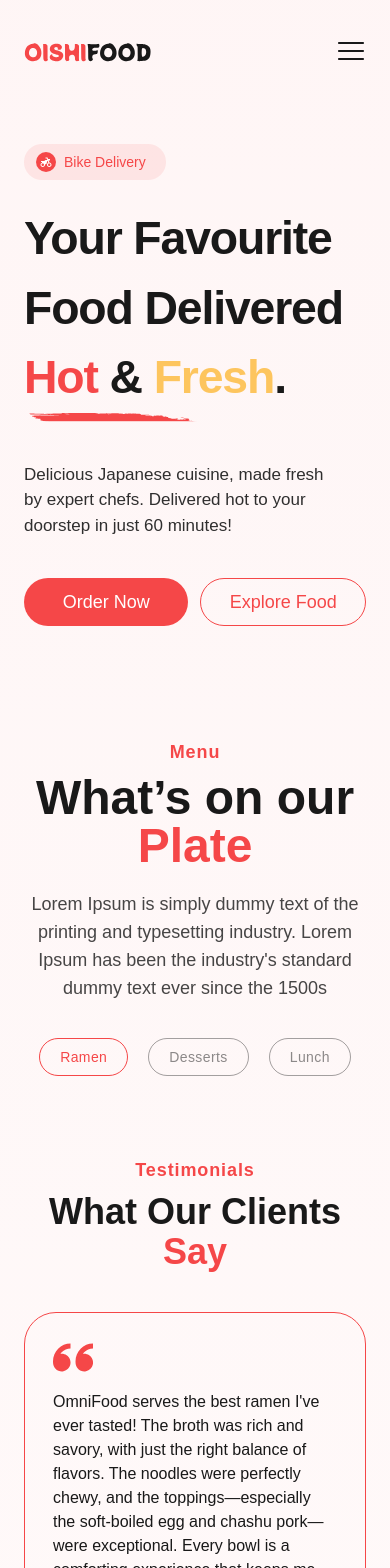
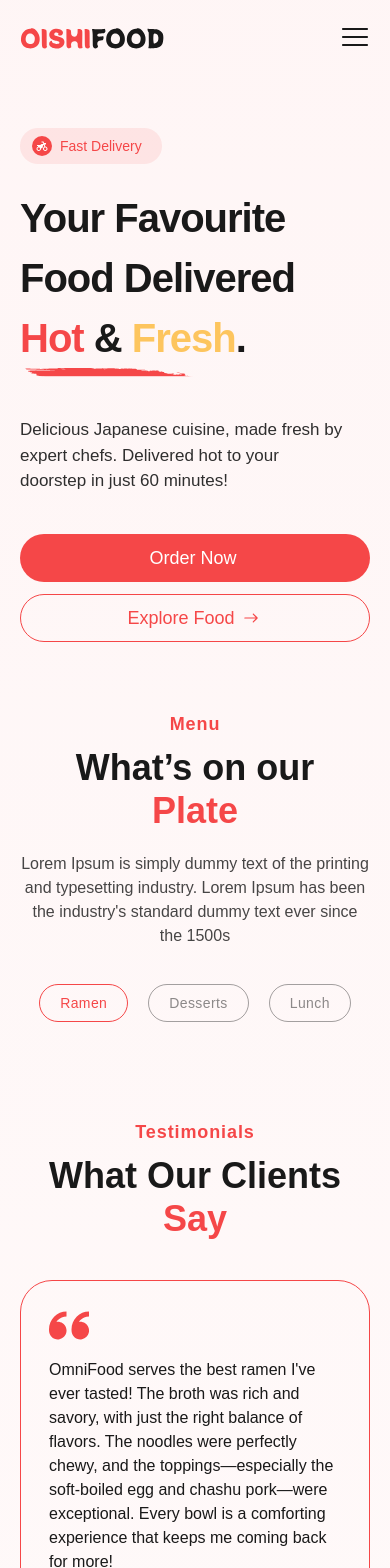
Before and after one commit to devJennyy/oishi-food, a React (Vite) app: page /homepage in a window 390 px wide. Shown: the top 1568 px of the page. Built offline with nearby package versions, Linux system fonts and the light colour scheme; a web font is replaced by a local one.

Commit message:
Minor changes on the UI.

```diff
--- a/src/components/Hero.tsx
+++ b/src/components/Hero.tsx
@@ -1,28 +1,35 @@
+import { IoIosArrowRoundForward } from "react-icons/io";
 import { RiMotorbikeFill } from "react-icons/ri";
 
 const Hero = () => {
   const buttons = [
-    { text: "Order Now", style: "bg-secondary text-white" },
-    { text: "Explore Food", style: "border border-secondary dark:border-white text-secondary dark:text-white" },
+    { text: "Order Now", style: "bg-secondary text-white", linkTo: "#promotional-offer", },
+    {
+      text: "Explore Food",
+      style:
+        "border border-secondary dark:border-white text-secondary dark:text-white",
+      icon: <IoIosArrowRoundForward size={24} />,
+      linkTo: "#menu",
+    },
   ];
 
   return (
     <div
       id="hero"
-      className="flex md:flex-row flex-col justify-between max-w-[1440px] w-full mx-auto 2xl:px-[75px] xl:px-7 px-6 relative overflow-x-hidden overflow-y-scroll no-scrollbar"
+      className="flex md:flex-row flex-col justify-between max-w-[1440px] w-full mx-auto 2xl:px-[75px] xl:px-7 px-5 relative overflow-x-hidden overflow-y-scroll no-scrollbar sm:pb-10 pb-5"
     >
-      <div className="flex flex-col text-left gap-4 xl:pt-[250px] lg:pt-48 md:pt-32 sm:pt-48 pt-36">
+      <div className="flex flex-col text-left gap-4 xl:pt-[250px] lg:pt-48 md:pt-32 sm:pt-48 pt-32">
         <div className="flex justify-center items-center gap-2 py-2 px-3 bg-secondary/10 w-fit rounded-full lg:mb-3 sm:mb-0 mb-2">
           <div className="bg-secondary rounded-full p-1">
             <RiMotorbikeFill className="text-white lg:text-sm text-[12px]" />
           </div>
           <p className="text-secondary dark:text-white lg:text-sm text-sm pr-2">
-            Bike Delivery
+            Fast Delivery
           </p>
         </div>
 
-        <div className="max-w-[36rem] w-full">
-          <p className="font-black xl:text-[3.7rem] lg:text-[3.3rem] md:text-[2.4rem] tracking-tight sm:tracking-normal sm:text-[3.5rem] text-[2.9rem] lg:leading-[4.7rem] md:leading-[3.5rem] sm:leading-[4.5rem]">
+        <div className="sm:max-w-[36rem] max-w-[20rem] w-full">
+          <p className="font-black xl:text-[3.7rem] lg:text-[3.3rem] md:text-[2.4rem] tracking-tight sm:tracking-normal sm:text-[3.5rem] iphone14:text-[2.9rem] iphoneSE:text-[2.5rem] lg:leading-[4.7rem] md:leading-[3.5rem] sm:leading-[4.5rem]">
             Your Favourite Food Delivered{" "}
             <span className="text-secondary">Hot</span> &{" "}
             <span className="text-tertiary">Fresh</span>.
@@ -36,24 +43,26 @@ const Hero = () => {
 
         <div className="lg:max-w-[28rem] 2xl:max-w-[32rem] md:max-w-[18rem] sm:max-w-[30rem] w-full lg:mt-7 sm:mt-4 mt-6 sm:pr-0 pr-6">
           <p className="xl:text-xl lg:text-lg md:text-sm sm:text-lg text-[17px] opacity-90">
-            Delicious Japanese cuisine, made fresh by expert chefs. Delivered hot to your doorstep in just 60 minutes!
+            Delicious Japanese cuisine, made fresh by expert chefs. Delivered
+            hot to your doorstep in just 60 minutes!
           </p>
         </div>
 
-        <div className="flex lg:gap-4 gap-3 xl:text-lg lg:text-lg md:text-sm text-lg lg:mt-7 sm:mt-4 mt-6">
+        <div className="flex sm:flex-row flex-col lg:gap-4 gap-3 xl:text-lg lg:text-lg md:text-sm text-lg lg:mt-7 sm:mt-4 mt-6">
           {buttons.map((button, index) => (
-            <button
+            <a href={button.linkTo}
               key={index}
-              className={`w-full h-12 lg:max-w-[10.5rem] lg:h-[3.2rem] sm:max-w-[9.5rem] sm:h-[3rem] md:max-w-[7rem] md:h-[2.5rem] rounded-full ${button.style}`}
+              className={`flex justify-center items-center gap-1 w-full h-12 lg:max-w-[10.5rem] lg:h-[3.2rem] sm:max-w-[9.5rem] sm:h-[3rem] md:max-w-[7rem] md:h-[2.5rem] rounded-full ${button.style}`}
             >
               <p>{button.text}</p>
-            </button>
+              <div className="sm:hidden">{button.icon}</div>
+            </a>
           ))}
         </div>
       </div>
 
-      <div className="relative xl:pt-44 lg:pt-[190px] pt-36">
-        <div className="w-full max-w-full xl:pr-10 xl:pt-0 lg:pt-4 md:flex hidden">
+      <div className="relative xl:pt-44 lg:pt-[190px] pt-36 md:flex hidden">
+        <div className="w-full max-w-full xl:pr-10 xl:pt-0 lg:pt-4">
           <img
             src="/images/sample.png"
             className="w-full h-full relative z-20"
--- a/src/components/HowItWorks.tsx
+++ b/src/components/HowItWorks.tsx
@@ -33,7 +33,7 @@ const HowItWorks = () => {
   return (
     <div
       id="how-it-works"
-      className="max-w-[1440px] mx-auto w-full flex flex-col justify-center items-center lg:gap-32 sm:gap-10 gap-5 mt-[7rem] md:mt-0 2xl:px-[75px] xl:px-7 px-6"
+      className="flex flex-col justify-center items-center max-w-[1440px] mx-auto w-full lg:py-16 py-12 lg:gap-32 sm:gap-10 gap-5 2xl:px-[75px] xl:px-7 px-5"
     >
       <div className="flex flex-col gap-2">
         <p className="font-bold capitalize text-secondary sm:text-xl text-lg tracking-wider">
--- a/src/components/Layout/Header.tsx
+++ b/src/components/Layout/Header.tsx
@@ -19,17 +19,17 @@ const Header = () => {
   const toggleMenu = () => setIsOpen(!isOpen);
 
   return (
-    <header className="flex justify-between 2xl:px-[75px] xl:px-7 px-6 items-center max-w-[1440px] w-full absolute top-0 py-9 z-50">
+    <header className="flex justify-between 2xl:px-[75px] xl:px-7 px-5 items-center max-w-[1440px] w-full absolute top-0 sm:py-9 py-5 z-50">
       <div className="h-full">
         <img
           src="/oishi-food-text-logo.svg"
           alt="Oishi Food Logo"
-          className="xl:w-full lg:w-36 w-32 dark:hidden"
+          className="xl:w-full lg:w-36 sm:w-32 w-[145px] dark:hidden"
         />
         <img
           src="/dark-oishi-food-text-logo.svg"
           alt="Oishi Food Logo"
-          className="xl:w-full lg:w-36 w-32 hidden dark:flex"
+          className="xl:w-full lg:w-36 sm:w-32 w-[145px] hidden dark:flex"
         />
       </div>
 
--- a/src/components/Menu.tsx
+++ b/src/components/Menu.tsx
@@ -24,18 +24,18 @@ const Menu = () => {
   return (
     <div
       id="menu"
-      className="max-w-[1440px] mx-auto w-full flex flex-col justify-center items-center lg:gap-8 gap-5 mt-[-2rem] md:mt-0 2xl:px-[75px] xl:px-7 px-6"
+      className="flex flex-col justify-center items-center max-w-[1440px] mx-auto w-full py-12 lg:gap-8 gap-5 2xl:px-[75px] xl:px-7 px-5"
     >
       <div className="flex flex-col gap-2">
         <p className="font-bold capitalize text-secondary sm:text-xl text-lg tracking-wider">
           Menu
         </p>
-        <p className="lg:text-5xl md:text-4xl text-5xl lg:font-semibold sm:font-bold font-black sm:leading-tight">
+        <p className="lg:text-5xl md:text-4xl sm:text-5xl text-4xl lg:font-semibold sm:font-bold font-black sm:leading-tight leading-[2.7rem] sm:w-full max-w-[20rem] w-full">
           What’s on our <span className="text-secondary">Plate</span>
         </p>
       </div>
       <div className="lg:max-w-[48rem] md:max-w-[38rem] max-w-[30rem] w-full">
-        <p className="text-lg opacity-80">
+        <p className="sm:text-lg opacity-80">
           Lorem Ipsum is simply dummy text of the printing and typesetting
           industry. Lorem Ipsum has been the industry's standard dummy text ever
           since the 1500s
--- a/src/components/PromotionalOffer.tsx
+++ b/src/components/PromotionalOffer.tsx
@@ -2,10 +2,10 @@ const PromotionalOffer = () => {
   return (
     <div
       id="promotional-offer"
-      className="max-w-[1440px] mx-auto w-full flex flex-col justify-center items-center lg:gap-32 sm:gap-10 gap-5 mt-[7rem] md:mt-10 2xl:px-[75px] xl:px-7 px-6"
+      className="flex flex-col justify-center items-center max-w-[1440px] mx-auto w-full lg:py-20 py-12 lg:gap-32 sm:gap-10 gap-5 2xl:px-[75px] xl:px-7 px-5"
     >
       <div className="flex sm:flex-row flex-col w-full xl:h-[614px] lg:h-[500px] md:h-[370px] sm:h-[340px] h-full sm:rounded-[30px] rounded-2xl bg-secondary/5 relative overflow-hidden">
-        <div className="flex flex-col sm:justify-center h-full w-full xl:max-w-[32rem] lg:max-w-[29rem] md:max-w-[20rem] sm:max-w-[15.5rem] xl:gap-4 lg:gap-3 sm:gap-2 gap-3 text-left xl:pl-24 lg:pl-16 md:pl-12 sm:pl-8 p-10 sm:p-0">
+        <div className="flex flex-col sm:justify-center sm:items-start items-center h-full w-full xl:max-w-[32rem] lg:max-w-[29rem] md:max-w-[20rem] sm:max-w-[15.5rem] xl:gap-4 lg:gap-3 sm:gap-2 gap-3 sm:text-left text-center xl:pl-24 lg:pl-16 md:pl-12 sm:pl-10 p-7 sm:p-0">
           <p className="font-bold xl:text-xl lg:text-lg md:text-[16px] sm:text-sm tracking-widest text-secondary">
             Try for Free
           </p>
--- a/src/components/Testimonials.tsx
+++ b/src/components/Testimonials.tsx
@@ -5,7 +5,7 @@ const Testimonials = () => {
   return (
     <div
       id="testimonials"
-      className="flex items-center gap-12 xl:gap-32 lg:gap-16 h-[601px] max-w-[1440px] w-full mx-auto px-6 md:px-14 sm:px-16 lg:px-0 lg:pr-10 2xl:pr-[7.5rem] xl:pr-[4rem] mt-20 md:mt-0"
+      className="flex items-center max-w-[1440px] w-full mx-auto lg:py-20 py-12 gap-12 xl:gap-32 lg:gap-16 px-5 md:px-14 sm:px-16 lg:px-0 lg:pr-10 2xl:pr-[7.5rem] xl:pr-[4rem]"
     >
       <div className="hidden lg:block relative w-full max-w-[600px] h-full">
         <div className="absolute bottom-[5rem] left-[-3rem] z-[-1]">
@@ -31,12 +31,12 @@ const Testimonials = () => {
         <p className="font-bold capitalize text-secondary sm:text-xl text-lg tracking-wider">
           Testimonials
         </p>
-        <p className="sm:font-bold font-black xl:max-w-[400px] lg:max-w-[350px] text-4xl sm:text-5xl md:text-4xl lg:text-[2rem] xl:text-[2.5rem] sm:leading-tight">
+        <p className="sm:font-bold font-black xl:max-w-[400px] lg:max-w-[350px] text-4xl sm:text-5xl md:text-4xl lg:text-[2rem] xl:text-[2.5rem] sm:leading-tight leading-[2.7rem]">
           What Our Clients<span className="text-secondary"> Say</span>
         </p>
 
         <div className="flex items-center gap-8 mt-8 lg:mt-5 xl:mt-8">
-          <button className="hidden lg:hidden md:flex justify-center items-center w-[2.8rem] h-[2.8rem] bg-secondary/40 dark:bg-midnightBlue/40 rounded-full">
+          <button className="hidden lg:hidden md:flex justify-center items-center max-w-[2.8rem] w-full h-[2.8rem] bg-secondary/40 dark:bg-midnightBlue/40 rounded-full">
             <MdOutlineArrowBack size={18} className="text-white" />
           </button>
 
@@ -55,9 +55,9 @@ const Testimonials = () => {
             <div className="flex items-center gap-5 mt-5 xl:mt-5 md:mt-3">
               <div className="rounded-full p-7 xl:p-9 bg-secondary w-fit"></div>
               <div className="flex flex-col text-start">
-                <div className="flex items-center gap-1 text-amberGlow">
+                <div className="flex items-center gap-1 text-amberGlow mb-[1px]">
                   <FaStar className="text-sm xl:text-[15px]" />
-                  <p className="font-black leading-tight text-sm xl:text-lg md:text-[16px] sm:text-lg">
+                  <p className="font-black leading-tight text-[15px] xl:text-lg md:text-[16px] sm:text-lg mt-[2px]">
                     5.0
                   </p>
                 </div>
@@ -70,7 +70,7 @@ const Testimonials = () => {
               </div>
             </div>
           </div>
-          <button className="hidden lg:hidden md:flex justify-center items-center w-[2.8rem] h-[2.8rem] bg-secondary/90 dark:bg-midnightBlue rounded-full">
+          <button className="hidden lg:hidden md:flex justify-center items-center max-w-[2.8rem] w-full h-[2.8rem] bg-secondary/90 dark:bg-midnightBlue rounded-full">
             <MdOutlineArrowForward size={18} className="text-white" />
           </button>
         </div>
--- a/src/pages/MainPage.tsx
+++ b/src/pages/MainPage.tsx
@@ -8,7 +8,7 @@ const MainPage = () => {
   return (
     <div
       id="homepage"
-      className="flex flex-col pb-20 lg:gap-28 md:gap-20"
+      className="flex flex-col"
     >
       <Hero />
       <Menu />
--- a/tailwind.config.js
+++ b/tailwind.config.js
@@ -5,6 +5,8 @@ module.exports = {
   content: ["./index.html", "./src/**/*.{js,ts,jsx,tsx}"],
   theme: {
     screens: {
+      'iphoneSE': '375px',
+      'iphone14': '430px',
       'sm': '640px',
       'md': '768px',
       'lg': '1024px',
```
